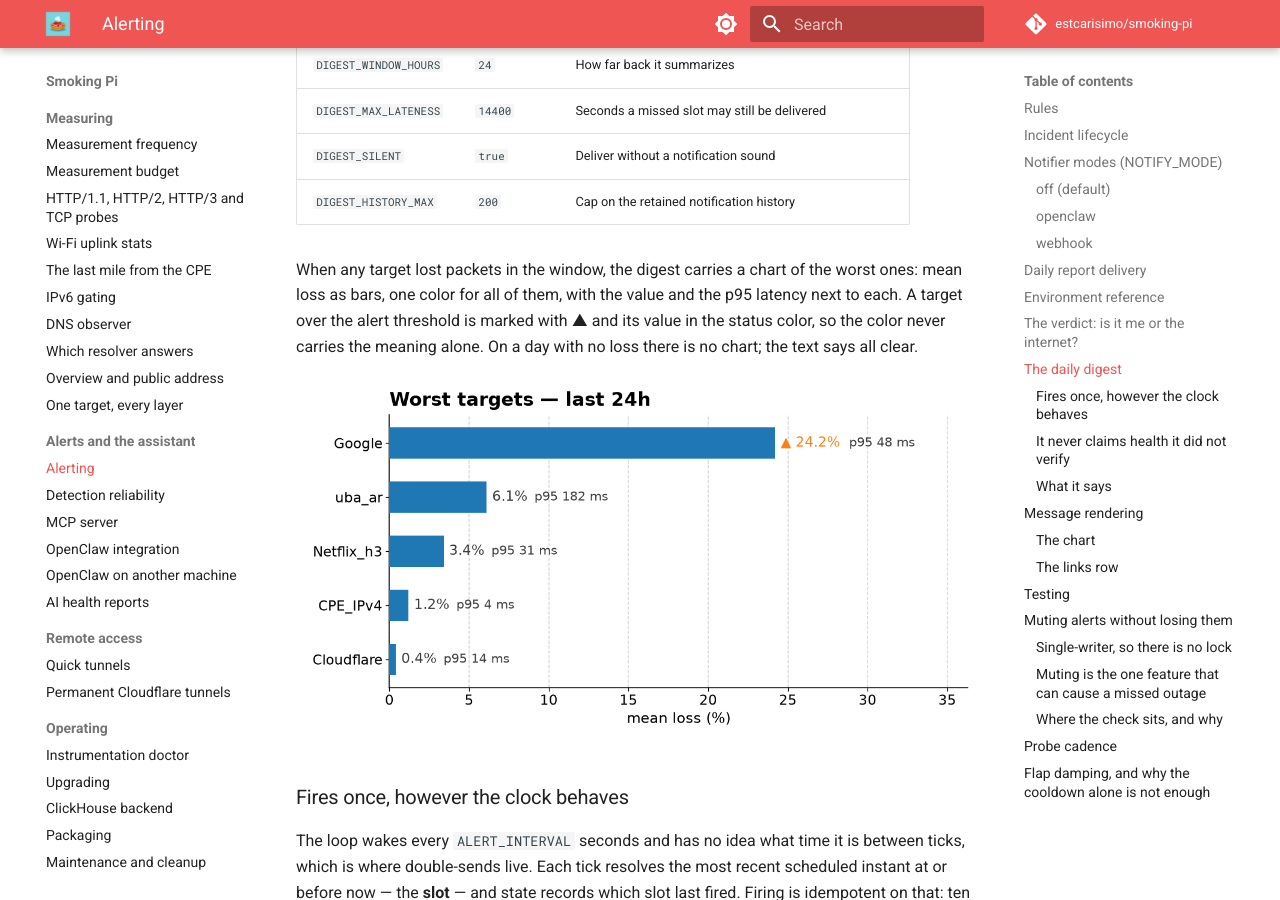
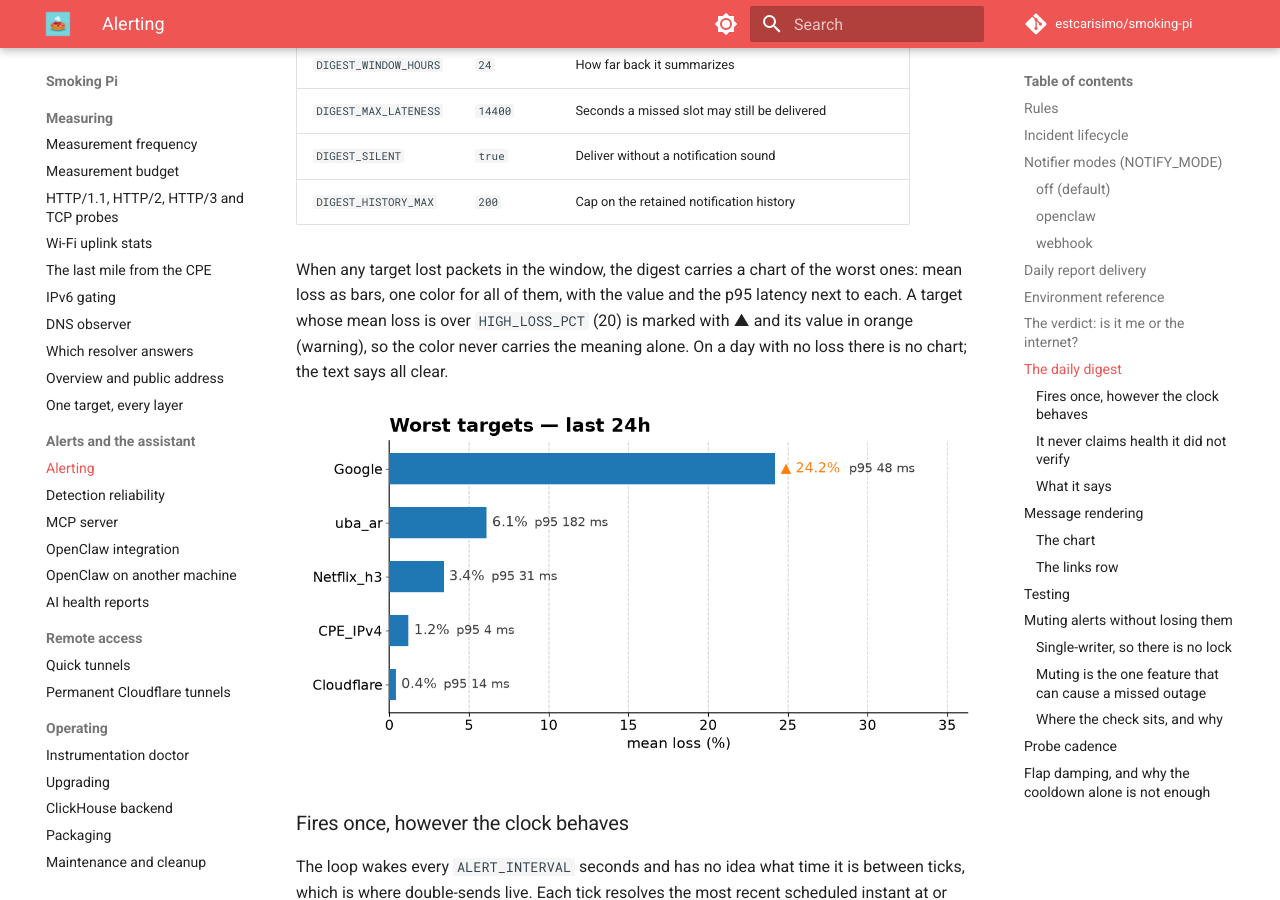
Before and after one commit to estcarisimo/smoking-pi, an MkDocs documentation site: the page built from docs/alerting.md, in a window 1280 px wide and 900 px high, scrolled down 10393 px. Built offline with MkDocs 1.6.1 and Material for MkDocs 9.7.7, drawn with Linux system fonts in a browser that asks for light colours; comment, search, counter and statistics services are not loaded; some of the changed text lies outside the part shown.

Commit message:
docs(charts): address review: reproducible images, named thresholds, gray
Co-Authored-By: Claude Opus 5.5 <noreply@anthropic.com>

```diff
--- a/docs/alerting.md
+++ b/docs/alerting.md
@@ -335,12 +335,12 @@ telegram:<id> --digest 08:30`.
 
 When any target lost packets in the window, the digest carries a chart of
 the worst ones: mean loss as bars, one color for all of them, with the value
-and the p95 latency next to each. A target over the alert threshold is marked
-with ▲ and its value in the status color, so the color never carries the
-meaning alone. On a day with no loss there is no chart; the text says all
+and the p95 latency next to each. A target whose mean loss is over
+`HIGH_LOSS_PCT` (20) is marked with ▲ and its value in orange (warning), so
+the color never carries the meaning alone. On a day with no loss there is no chart; the text says all
 clear.
 
-![The daily digest chart: the worst targets by mean loss](img/chart-digest.png)
+![The daily digest chart: the worst targets by mean loss, one of them marked over the threshold](img/chart-digest.png)
 
 ### Fires once, however the clock behaves
 
@@ -418,13 +418,15 @@ Every interpolated value is escaped. Target names are user-editable, and
 An incident alert carries a chart of the last `CHART_HOURS` (6) of the
 target, drawn to be read in a chat on a phone and sent as an inline photo:
 
-![An incident chart: latency over loss for one target, the alert marked](img/chart-alert.png)
+![An incident chart for one target: latency triples and loss rises above the 20% threshold where the alert is marked](img/chart-alert.png)
 
 - **Latency on top**: the median as the line, the spread of the individual
   pings as two shaded bands (min–max, and the inner quartiles), the
-  same-category peers as thin grey lines, and the last value labeled.
+  same-category peers as thin gray lines, and the last value labeled.
 - **Loss underneath**, on an axis pinned to 0–100, with the alert threshold
-  as a solid line. Two panels, never two y-axes on one.
+  (`HIGH_LOSS_PCT`, 20) as a solid line; on the CPE gateway's chart it is
+  the microcut threshold (`MICROCUT_LOSS_PCT`, 50) instead. Two panels,
+  never two y-axes on one.
 - **The alert** as a vertical line at the moment the incident opened. The
   series wears the severity's color (red for critical, orange for
   warning); a chart someone asks for (`get_chart`) wears plain blue.
```
Also changed, not shown: CHANGELOG.md (+1 -1 lines), docs/mcp-server.md (+3 -3 lines), docs/img/chart-dark.png, docs/img/chart-on-request.png, 2 other files.
